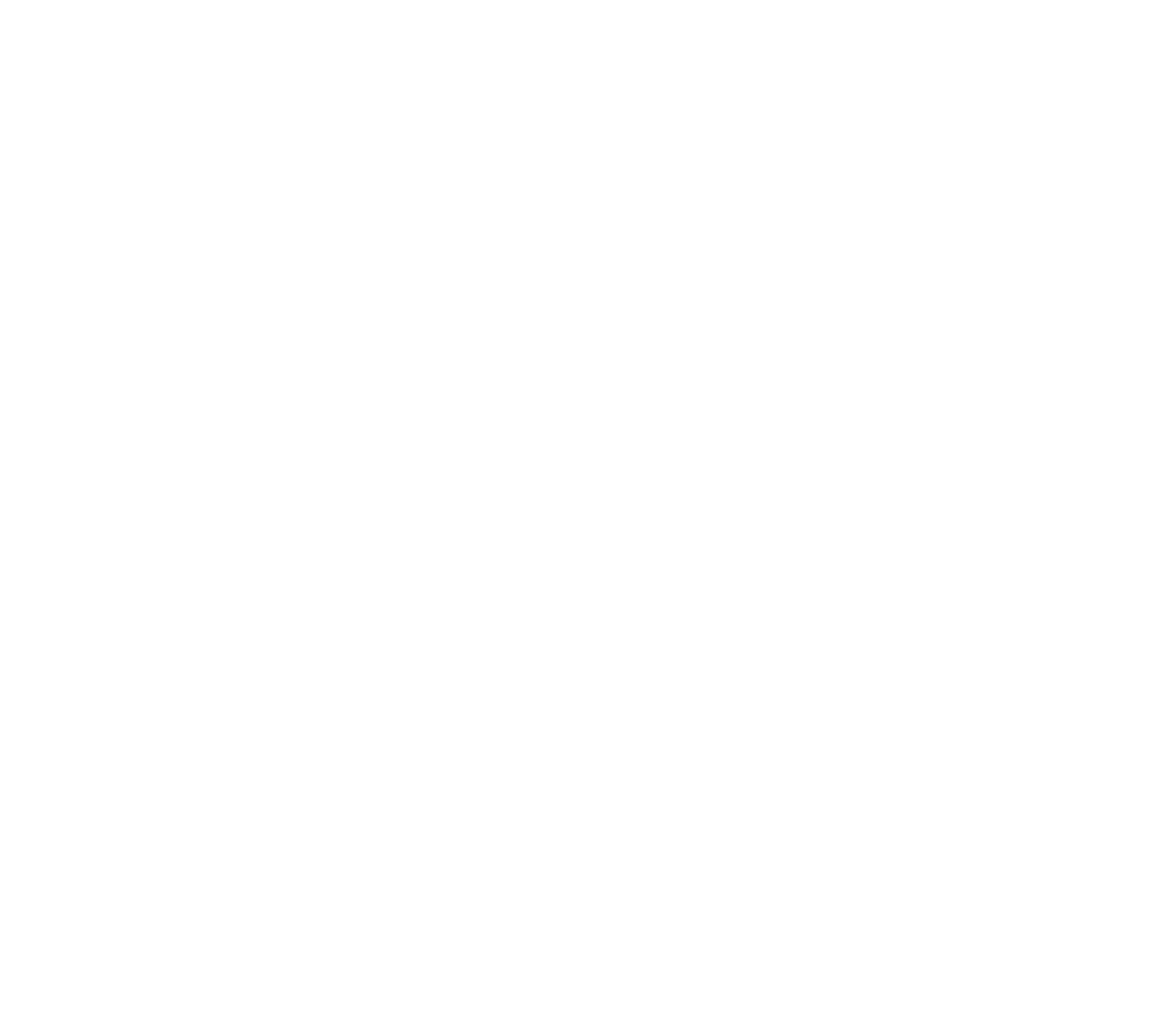
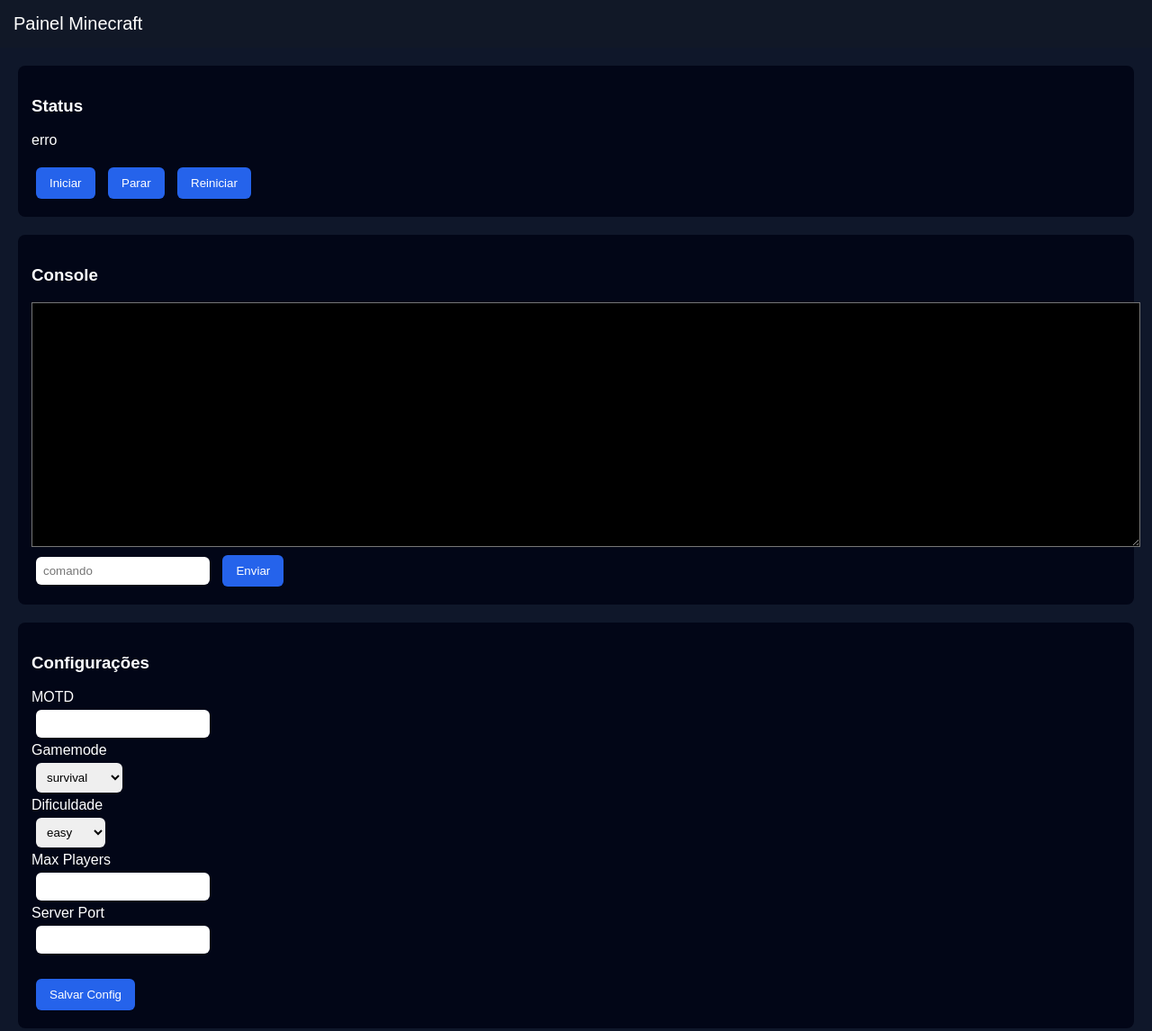
Before and after one commit to gabsgameplai-sys/minecraft_host_serverLORD, a website: page panel.html in a window 1280 px wide. Shown: the whole page at 90% size. Before the commit the page ends 800 px from the top, so only its background shows below. Drawn offline with Linux system fonts and the light colour scheme; no server answers.

Commit message:
Update panel.html

```diff
--- a/panel.html
+++ b/panel.html
@@ -1,33 +1,299 @@
+<!DOCTYPE html>
+<html lang="pt-BR">
+<head>
+<meta charset="UTF-8">
+<title>Painel Minecraft</title>
+
+<style>
+
+body{
+font-family:Arial;
+background:#0f172a;
+color:white;
+margin:0;
+}
+
+header{
+background:#111827;
+padding:15px;
+font-size:20px;
+}
+
+.container{
+padding:20px;
+}
+
+button{
+padding:10px 15px;
+margin:5px;
+border:none;
+border-radius:6px;
+cursor:pointer;
+background:#2563eb;
+color:white;
+}
+
+input,select{
+padding:8px;
+margin:5px;
+border-radius:6px;
+border:none;
+}
+
+textarea{
+width:100%;
+height:250px;
+background:black;
+color:#0f0;
+padding:10px;
+}
+
+.card{
+background:#020617;
+padding:15px;
+border-radius:8px;
+margin-bottom:20px;
+}
+
+</style>
+
+</head>
+
+<body>
+
+<header>
+Painel Minecraft
+</header>
+
+<div class="container">
+
+<div class="card">
+
+<h3>Status</h3>
+
+<p id="status">carregando...</p>
+
+<button onclick="startServer()">Iniciar</button>
+<button onclick="stopServer()">Parar</button>
+<button onclick="restartServer()">Reiniciar</button>
+
+</div>
+
+<div class="card">
+
+<h3>Console</h3>
+
+<textarea id="console"></textarea>
+
+<br>
+
+<input id="command" placeholder="comando">
+
+<button onclick="sendCommand()">Enviar</button>
+
+</div>
+
+<div class="card">
+
+<h3>Configurações</h3>
+
+<label>MOTD</label>
+<br>
+<input id="cfg_motd">
+
+<br>
+
+<label>Gamemode</label>
+<br>
+
+<select id="cfg_gamemode">
+<option value="survival">survival</option>
+<option value="creative">creative</option>
+<option value="adventure">adventure</option>
+</select>
+
+<br>
+
+<label>Dificuldade</label>
+<br>
+
+<select id="cfg_difficulty">
+<option value="easy">easy</option>
+<option value="normal">normal</option>
+<option value="hard">hard</option>
+</select>
+
+<br>
+
+<label>Max Players</label>
+<br>
+<input id="cfg_maxplayers">
+
+<br>
+
+<label>Server Port</label>
+<br>
+<input id="cfg_serverport">
+
+<br><br>
+
+<button onclick="saveConfig()">Salvar Config</button>
+
+</div>
+
+</div>
+
 <script>
-const token = localStorage.getItem("token");
+
+const token = localStorage.getItem("token") || "dev";
 const API = localStorage.getItem("backend_url") || "http://localhost:3000";
 
-async function api(path, options = {}) {
+async function api(path, options={}){
+
 const headers = {
-    Authorization: "Bearer " + token,
+Authorization:"Bearer "+token,
 ...(options.headers || {})
 };
 
-  if (!(options.body instanceof FormData)) {
-    headers["Content-Type"] = "application/json";
+if(!(options.body instanceof FormData)){
+headers["Content-Type"]="application/json";
 }
 
-  const res = await fetch(API + path, {
+const res = await fetch(API+path,{
 ...options,
 headers
 });
 
-  let data;
-  try {
-    data = await res.json();
-  } catch {
-    throw new Error("Resposta inválida do backend.");
-  }
+const data = await res.json();
 
-  if (!res.ok) {
-    throw new Error(data.error || "Erro na API.");
+if(!res.ok){
+throw new Error(data.error || "erro");
 }
 
 return data;
+
 }
+
+async function loadStatus(){
+
+try{
+
+const data = await api("/api/status");
+
+document.getElementById("status").innerText =
+data.online ? "Servidor ONLINE" : "Servidor OFFLINE";
+
+}catch(err){
+
+document.getElementById("status").innerText="erro";
+
+}
+
+}
+
+async function startServer(){
+await api("/api/start",{method:"POST"});
+}
+
+async function stopServer(){
+await api("/api/stop",{method:"POST"});
+}
+
+async function restartServer(){
+await api("/api/restart",{method:"POST"});
+}
+
+async function loadConsole(){
+
+try{
+
+const data = await api("/api/console");
+
+document.getElementById("console").value =
+data.log.join("\n");
+
+}catch{}
+
+}
+
+async function sendCommand(){
+
+const cmd = document.getElementById("command").value;
+
+await api("/api/command",{
+method:"POST",
+body:JSON.stringify({command:cmd})
+});
+
+document.getElementById("command").value="";
+
+}
+
+async function loadConfig(){
+
+try{
+
+const data = await api("/api/server-config");
+
+const cfg = data.config || {};
+
+document.getElementById("cfg_motd").value = cfg["motd"] || "";
+document.getElementById("cfg_gamemode").value = cfg["gamemode"] || "survival";
+document.getElementById("cfg_difficulty").value = cfg["difficulty"] || "easy";
+document.getElementById("cfg_maxplayers").value = cfg["max-players"] || "20";
+document.getElementById("cfg_serverport").value = cfg["server-port"] || "25565";
+
+}catch(err){
+
+alert("Erro ao carregar configurações.");
+
+}
+
+}
+
+async function saveConfig(){
+
+try{
+
+const config = {
+
+"motd":document.getElementById("cfg_motd").value,
+
+"gamemode":document.getElementById("cfg_gamemode").value,
+
+"difficulty":document.getElementById("cfg_difficulty").value,
+
+"max-players":document.getElementById("cfg_maxplayers").value,
+
+"server-port":document.getElementById("cfg_serverport").value
+
+};
+
+await api("/api/server-config",{
+method:"POST",
+body:JSON.stringify({config})
+});
+
+alert("Config salva");
+
+loadConfig();
+
+}catch(err){
+
+alert("Erro ao salvar config");
+
+}
+
+}
+
+setInterval(loadConsole,2000);
+setInterval(loadStatus,5000);
+
+loadConsole();
+loadStatus();
+loadConfig();
+
 </script>
+
+</body>
+</html>
```
Lines whose indentation alone changed are shown as unchanged.
